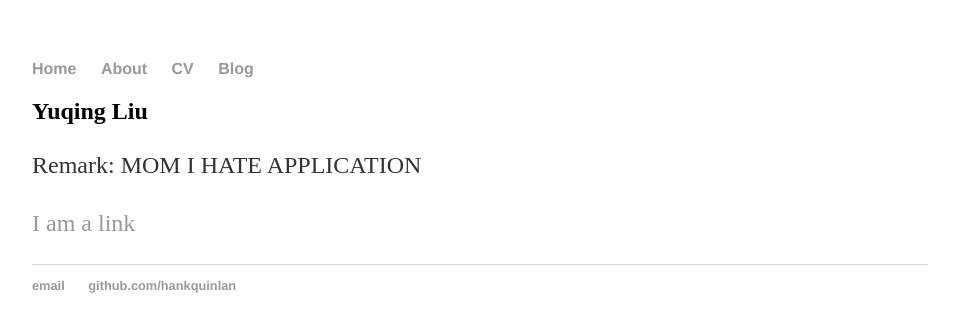
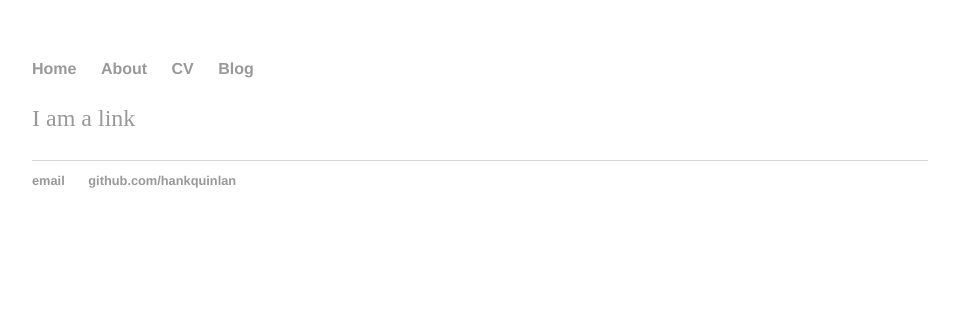
Before and after one commit to Erica-Liu/personal.github.io, a Jekyll site: the page built from index.md, in a window 1280 px wide. Shown: the top 332 px of the page, without its empty margins (160-1119 px from the left). Built offline with Jekyll 4.4.1, drawn with Linux system fonts in a browser that asks for light colours; our own code applies the rules of GitHub Pages for plain Markdown files.

Commit message:
Update index.md

```diff
--- a/index.md
+++ b/index.md
@@ -1,5 +1 @@
-## Yuqing Liu
-
-Remark: MOM I HATE APPLICATION
-
 [I am a link](Hexagon_Project.pdf)
```
